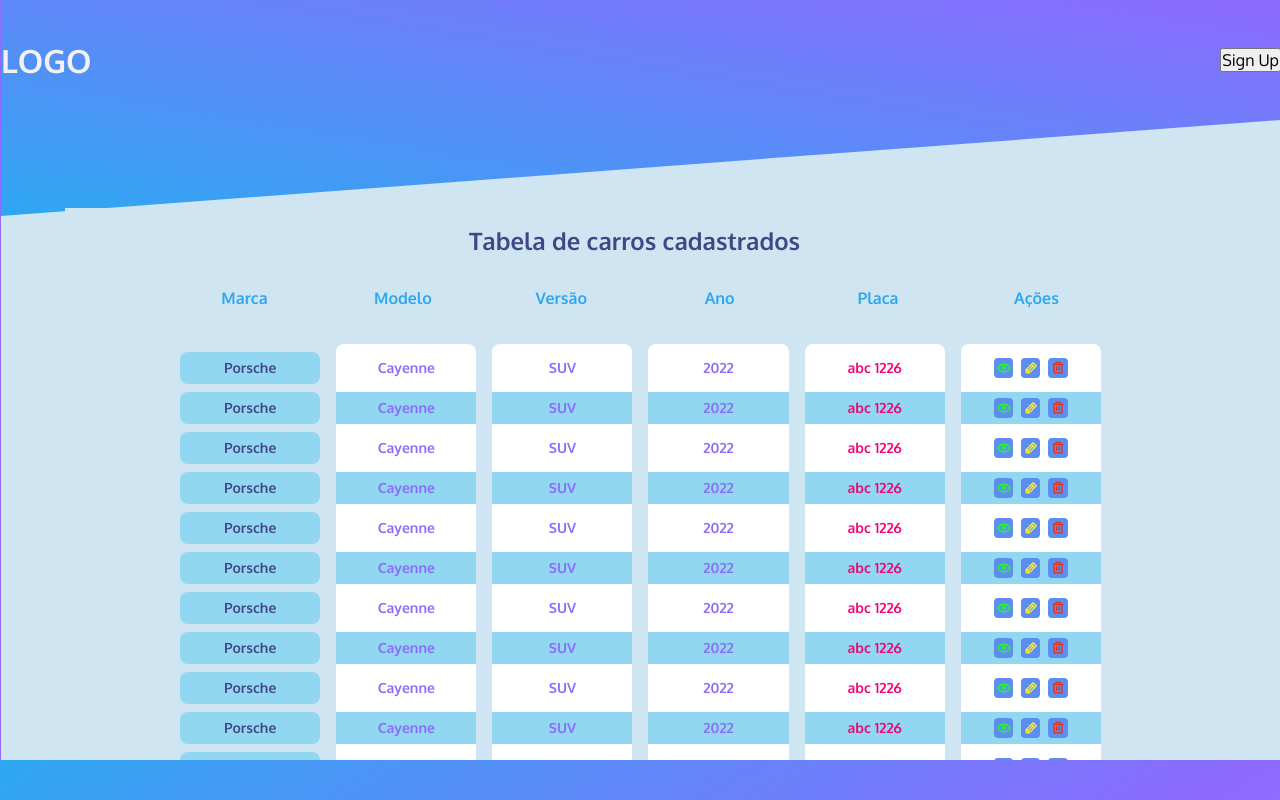
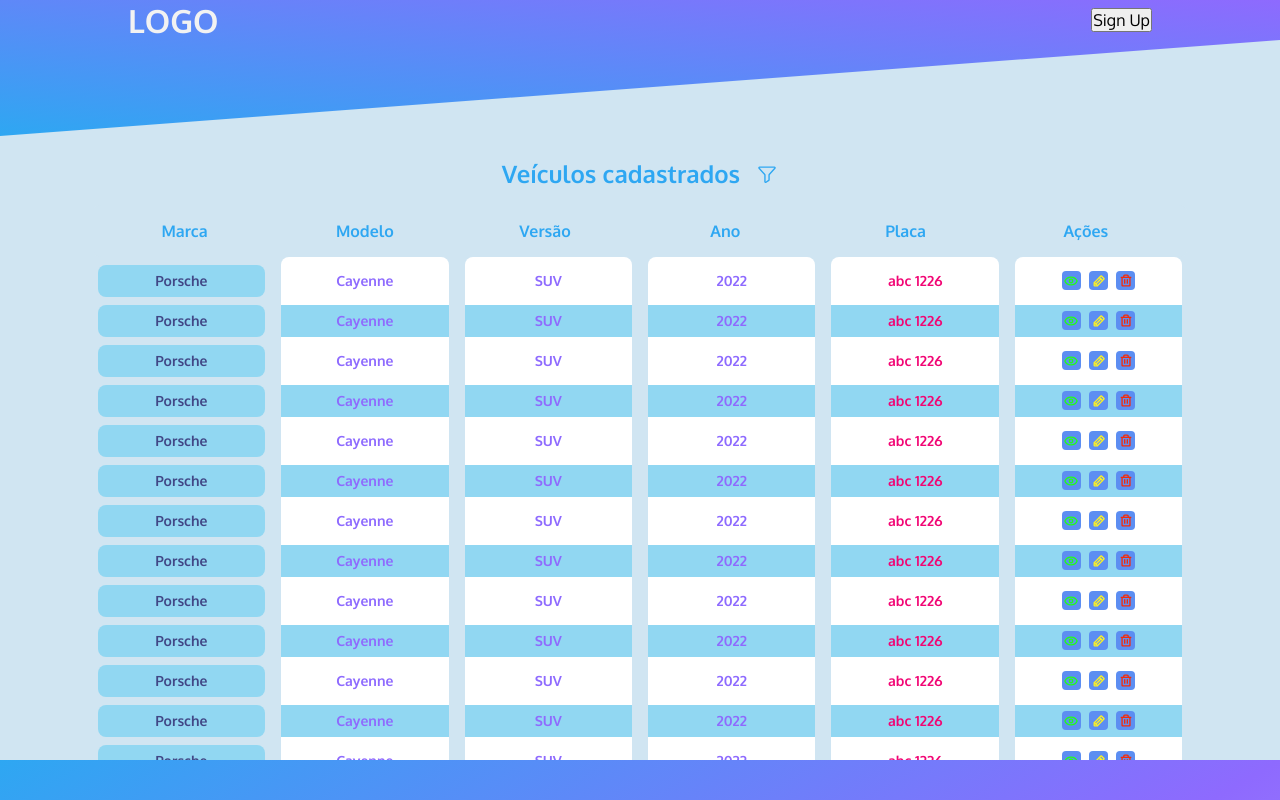
Before and after one commit to Jessica-Garcia/vehicle-registration, a React (Vite) app: page / in a window 1280 px wide. Built offline with nearby package versions, Linux system fonts and the light colour scheme.

Commit message:
refactor: adjust styles

```diff
--- a/src/components/Header/styles.ts
+++ b/src/components/Header/styles.ts
@@ -14,7 +14,9 @@
   display: flex;
   align-items: center;
   justify-content: space-between;
-  height: 7.5rem;
+  padding: 0 10%;
+  max-height: 13vh;
+  height: 5vh;
 `;
 export const BorderStyle = styled.div`
   border-top: 6rem solid transparent;
--- a/src/layouts/DefaultLayout/styles.ts
+++ b/src/layouts/DefaultLayout/styles.ts
@@ -8,7 +8,7 @@
   display: flex;
   flex-direction: column;
   gap: 1rem;
-  border-left: 1px solid ${(props) => props.theme["purple-300"]};
+  //border-left: 1px solid ${(props) => props.theme["purple-300"]};
 
   scrollbar-width: thin;
   scrollbar-color: transparent;
--- a/src/pages/Home/index.tsx
+++ b/src/pages/Home/index.tsx
@@ -1,9 +1,9 @@
-import { Pencil, Eye, Trash } from "phosphor-react";
-import { NavLink } from "react-router-dom";
+import { Pencil, Eye, Trash, Funnel } from "phosphor-react";
 import {
   ButtonsContainer,
   Content,
   HomeContainer,
+  TbodyContainer,
   TheadContainer,
   Title,
 } from "./styles";
@@ -11,7 +11,10 @@
   return (
     <HomeContainer>
       <Title>
-        <h2>Tabela de carros cadastrados</h2>
+        <h2>Veículos cadastrados</h2>
+        <button>
+          <Funnel size={22} />
+        </button>
       </Title>
       <Content>
         <table>
@@ -27,6 +30,7 @@
               </tr>
             </thead>
           </TheadContainer>
+          <TbodyContainer>
             <tbody>
               <tr>
                 <td>Porsche</td>
@@ -448,27 +452,8 @@
                   </ButtonsContainer>
                 </td>
               </tr>
-            <tr>
-              <td>Porsche</td>
-              <td>Cayenne</td>
-              <td>SUV</td>
-              <td>2022</td>
-              <td>abc 1226</td>
-              <td>
-                <ButtonsContainer>
-                  <a>
-                    <Eye weight="bold" />
-                  </a>
-                  <a>
-                    <Pencil weight="bold" />
-                  </a>
-                  <a>
-                    <Trash weight="bold" />
-                  </a>
-                </ButtonsContainer>
-              </td>
-            </tr>
             </tbody>
+          </TbodyContainer>
         </table>
       </Content>
     </HomeContainer>
--- a/src/pages/Home/styles.ts
+++ b/src/pages/Home/styles.ts
@@ -2,45 +2,47 @@
 
 export const HomeContainer = styled.main`
   width: 90%;
-  height: 82vh;
-  margin: 13rem auto;
+  min-height: 50vh;
+  max-height: 82vh;
+  margin: 9.1rem auto 0 auto;
   display: flex;
   flex-direction: column;
-  margin-bottom: 1rem;
   //border: solid red 5px;
-  /* overflow-y: scroll;
-  scrollbar-color: ${(props) => props.theme["blue-300"]};
-  scrollbar-width: thin;
-  scrollbar-color: ${(props) => props.theme["purple-300"]};
-
-  &::-webkit-scrollbar {
-    width: 4px;
-    height: 0.5px;
-  }
-
-  &::-webkit-scrollbar-track {
-    background: ${(props) => props.theme["purple-300"]};
-    padding: 2px;
-  }
-
-  &::-webkit-scrollbar-thumb {
-    background-color: ${(props) => props.theme["purple-300"]};
-  }*/
+  overflow-y: hidden;
 `;
 
 export const Title = styled.div`
   background: ${(props) => props.theme["blue-50"]};
-  height: 4rem;
+  height: 3.5rem;
   display: flex;
   align-items: center;
   justify-content: center;
-  position: fixed;
-  width: 89%;
-
+  gap: 1rem;
+  width: 100%;
   //border: solid blue 5px;
+  padding: 1.5rem;
+  justify-content: center;
 
   h2 {
-    color: ${(props) => props.theme["blue-400"]};
+    color: ${(props) => props.theme["blue-200"]};
+    // border: green solid 3px;
+  }
+
+  button {
+    // border: green solid 3px;
+    border: none;
+    background: ${(props) => props.theme["blue-50"]};
+    display: flex;
+    flex-direction: column;
+    justify-content: flex-end;
+    font-size: 0.8125rem;
+    color: ${(props) => props.theme["blue-200"]};
+    font-weight: bold;
+
+    :hover {
+      cursor: pointer;
+      opacity: 0.7;
+    }
   }
 `;
 
@@ -51,64 +53,58 @@
   flex: 1;
 
   padding: 1rem 0;
-  width: 73%;
-  position: fixed;
+  width: 100%;
   align-self: center;
-  top: 17rem;
+  padding-right: 0.6rem;
+  border-radius: 8px;
+
   //border: solid blueviolet 5px;
-  height: 7.2vh;
+
   thead {
     flex: 1;
+    padding: 0 0.6rem;
+    //border: solid brown 2px;
+    width: 100%;
+
     th {
       color: ${(props) => props.theme["blue-200"]};
       flex-grow: 1;
       display: flex;
       justify-content: center;
       width: 100%;
+      //border: solid black 2px;
     }
   }
 `;
 
-export const Content = styled.div`
-  flex: 1;
-  margin-top: 2.5rem;
-  //border: solid pink 5px;
-  margin-bottom: 0.5rem;
-  height: 60vh;
-
-  table {
-    width: 80%;
-    height: 69vh;
-
-    border-collapse: collapse;
-    margin: 0 auto;
+export const TbodyContainer = styled.div`
+  //border: solid green 4px;
+  overflow-y: hidden;
   display: flex;
   flex-direction: column;
-    padding: 6rem 0 0 0;
-    //border: yellow solid 3px;
+
+  tbody {
+    //border: solid ${(props) => props.theme["blue-400"]} 3px;
+    padding: 0 0.3rem 0.3rem;
     overflow-y: scroll;
     scrollbar-color: ${(props) => props.theme["blue-300"]};
     scrollbar-width: thin;
 
     &::-webkit-scrollbar {
       width: 8px;
-      //height: 0.5px;
+      height: 5px;
     }
 
     &::-webkit-scrollbar-track {
-      //background: ${(props) => props.theme["blue-300"]};
       background: transparent;
-      padding: 10px;
     }
 
     &::-webkit-scrollbar-thumb {
       width: 5px;
-
       background-color: ${(props) => props.theme["purple-300"]};
       border-radius: 20px;
     }
 
-    tbody {
     tr {
       &:nth-child(even) td {
         background: ${(props) => props.theme["blue-100"]};
@@ -143,6 +139,25 @@
       }
     }
   }
+`;
+
+export const Content = styled.div`
+  flex: 1;
+  margin-top: 0.2rem;
+
+  border-radius: 8px;
+  //border: solid ${(props) => props.theme["blue-400"]} 5px;
+
+  height: 80%;
+
+  table {
+    width: 95%;
+    height: 100%;
+    border-collapse: collapse;
+    margin: 0 auto;
+    display: flex;
+    flex-direction: column;
+    border-radius: 8px;
 
     tr {
       display: flex;
@@ -185,17 +200,9 @@
       color: ${(props) => props.theme["green-500"]};
     }
     &:nth-child(2) {
-      //background-color: ${(props) => props.theme["blue-300"]};
-      //border-radius: 4px;
-      //width: 1.3rem;
-      //height: 1.3rem;
       color: ${(props) => props.theme.yellow};
     }
     &:nth-child(3) {
-      //background-color: ${(props) => props.theme["blue-300"]};
-      //border-radius: 4px;
-      //width: 1.3rem;
-      //height: 1.3rem;
       color: ${(props) => props.theme.red};
     }
 
```
Lines whose indentation alone changed are shown as unchanged.
